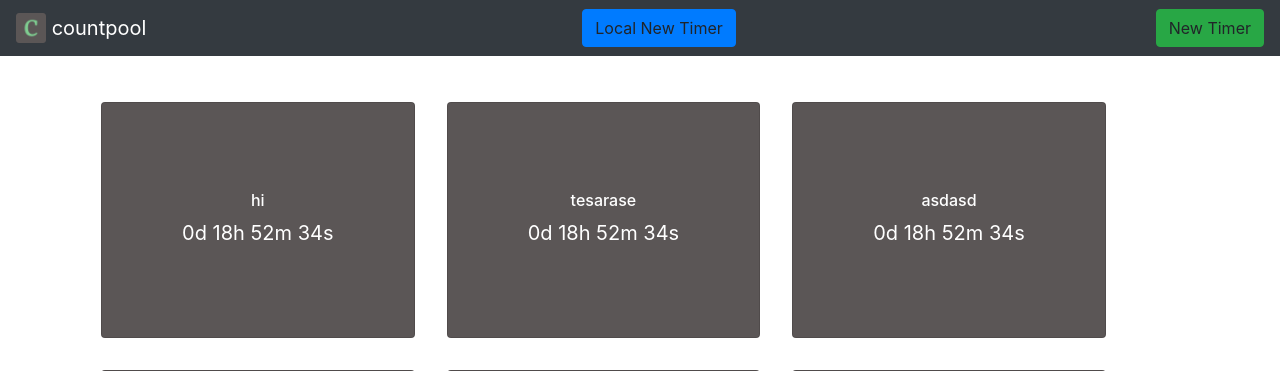
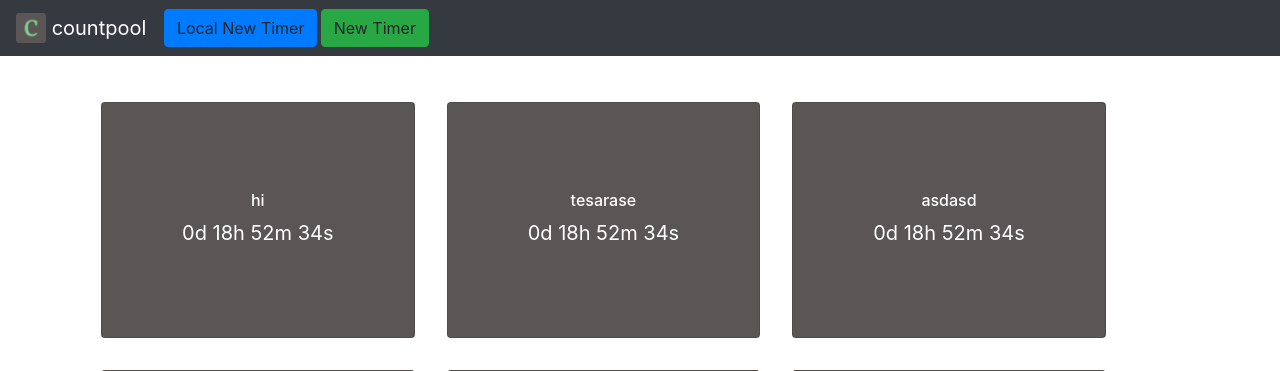
Before and after one commit to neiltesaluna/countpool, a Flask app: page / in a window 1280 px wide. Shown: the top 371 px of the page. Run offline with Flask 2, Linux system fonts and the light colour scheme; data comes from the database, SQL or seed files in the repository; both versions use the stored data as it was after the commit; some libraries are stand-ins or nearby versions.

Commit message:
fixed up the navbar

```diff
--- a/countpool/static/main.css
+++ b/countpool/static/main.css
@@ -35,3 +35,8 @@
   transform: translate(-50%, -50%);
   text-align: center;
 }
+
+.navbar-nav > li{
+  padding-left: 0.1rem;
+  padding-right: 0.1rem;
+}
--- a/countpool/templates/db_newtimer.html
+++ b/countpool/templates/db_newtimer.html
@@ -9,7 +9,7 @@
             <span aria-hidden="true">&times;</span>
           </button>
         </div>
-        <div class="modal-body mx-auto">
+        <div class="modal-body">
 
           <form method="post">
             {{ form.hidden_tag() }}
--- a/countpool/templates/layout.html
+++ b/countpool/templates/layout.html
@@ -21,15 +21,26 @@
 </head>
 
 <body>
-  <nav class="navbar navbar-dark bg-dark">
+
+  <nav class="navbar sticky-top navbar-expand-lg navbar-dark bg-dark">
     <a class="navbar-brand" href="#">
       <img src="{{ url_for('static', filename='favicon/favicon-32x32.png') }}" width="30" height="30" class="d-inline-block align-top" alt="">
-      countpool
+    countpool
+    </a>
 
-      <a class="btn btn-primary" data-toggle="modal" data-target="#local_newtimeModal">Local New Timer</a>
-      <a class="btn btn-success" data-toggle="modal" data-target="#newtimeModal">New Timer</a>
-    </a>
-  </nav>
+    <button class="navbar-toggler" type="button" data-toggle="collapse" data-target="#navbarText" aria-controls="navbarText" aria-expanded="false" aria-label="Toggle navigation">
+      <span class="navbar-toggler-icon"></span>
+    </button>
+    <div class="collapse navbar-collapse">
+      <ul class="navbar-nav">
+        <li class="nav-item">
+          <a class="btn btn-primary" data-toggle="modal" data-target="#local_newtimeModal">Local New Timer</a>
+        </li>
+        <li class="nav-item">
+          <a class="btn btn-success" data-toggle="modal" data-target="#newtimeModal">New Timer</a>
+        </li>
+      </ul>
+    </nav>
 
 
   {% block content %}{% endblock content %}
--- a/countpool/templates/local_newtimer.html
+++ b/countpool/templates/local_newtimer.html
@@ -8,7 +8,7 @@
           <span aria-hidden="true">&times;</span>
         </button>
       </div>
-      <div class="modal-body mx-auto">
+      <div class="modal-body">
 
         <div class="form-group">
           <p class="form-control-label">Timer</p>
```
Also changed, not shown: countpool/site.db.
